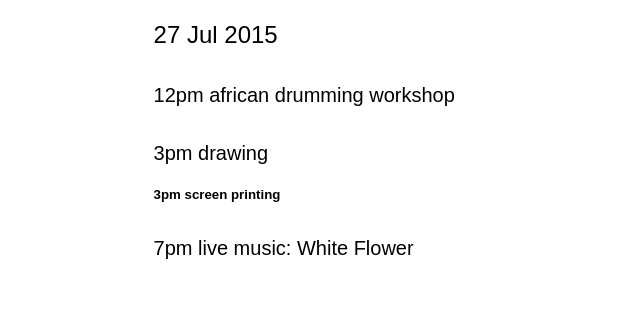
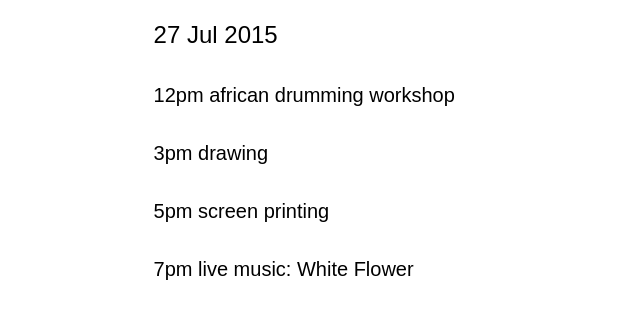
Before and after one commit to itsnevergonnawork/uncommonsense, a Jekyll site: the page built from _posts/2015-07-27-day-8.html, in a window 1280 px wide. Shown: the top 319 px of the page, without its empty margins (0-640 px from the left). Built offline with Jekyll 4.4.1, drawn with Linux system fonts in a browser that asks for light colours.

Commit message:
Update 2015-07-27-day-8.html

```diff
--- a/_posts/2015-07-27-day-8.html
+++ b/_posts/2015-07-27-day-8.html
@@ -19,6 +19,6 @@ items:
 
 <h3>3pm drawing</h3>
 
-<h5>3pm screen printing</h3>
+<h3>5pm screen printing</h3>
 
 <h3>7pm live music: White Flower</h3>
```
